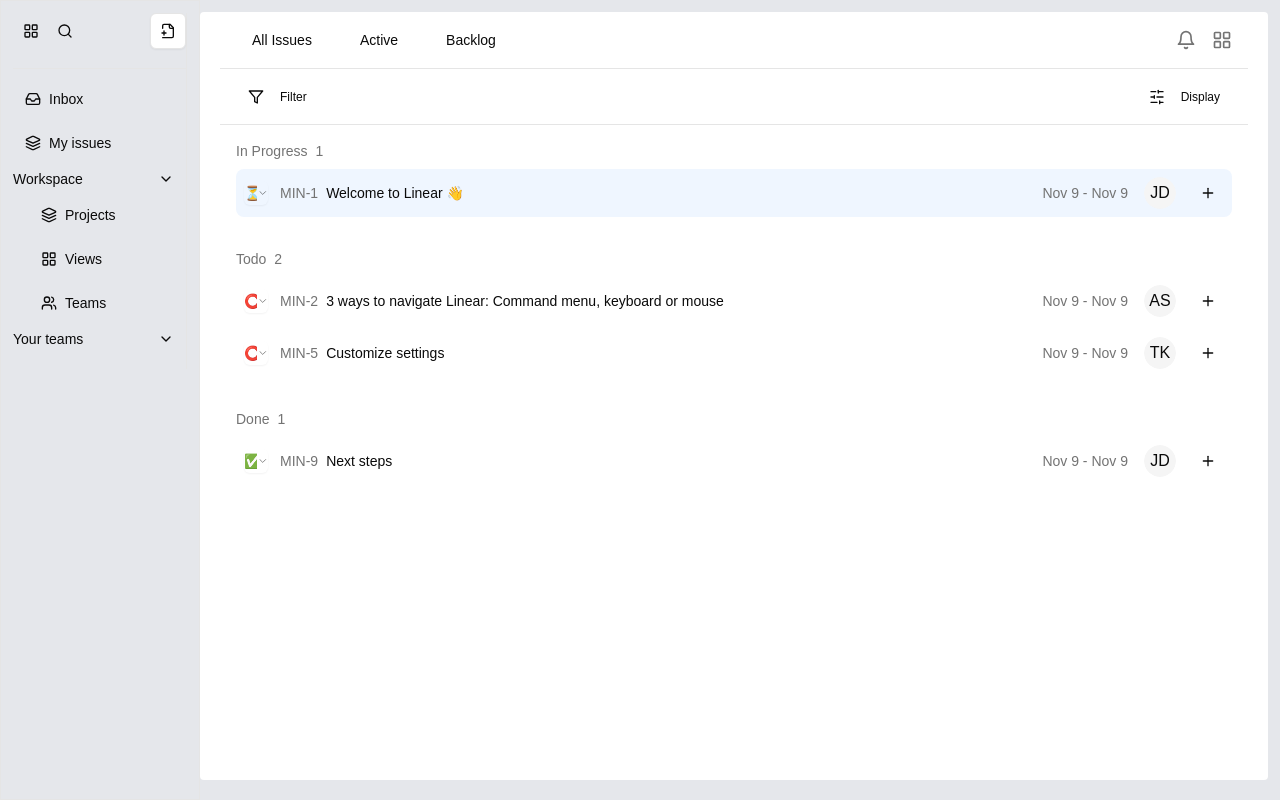
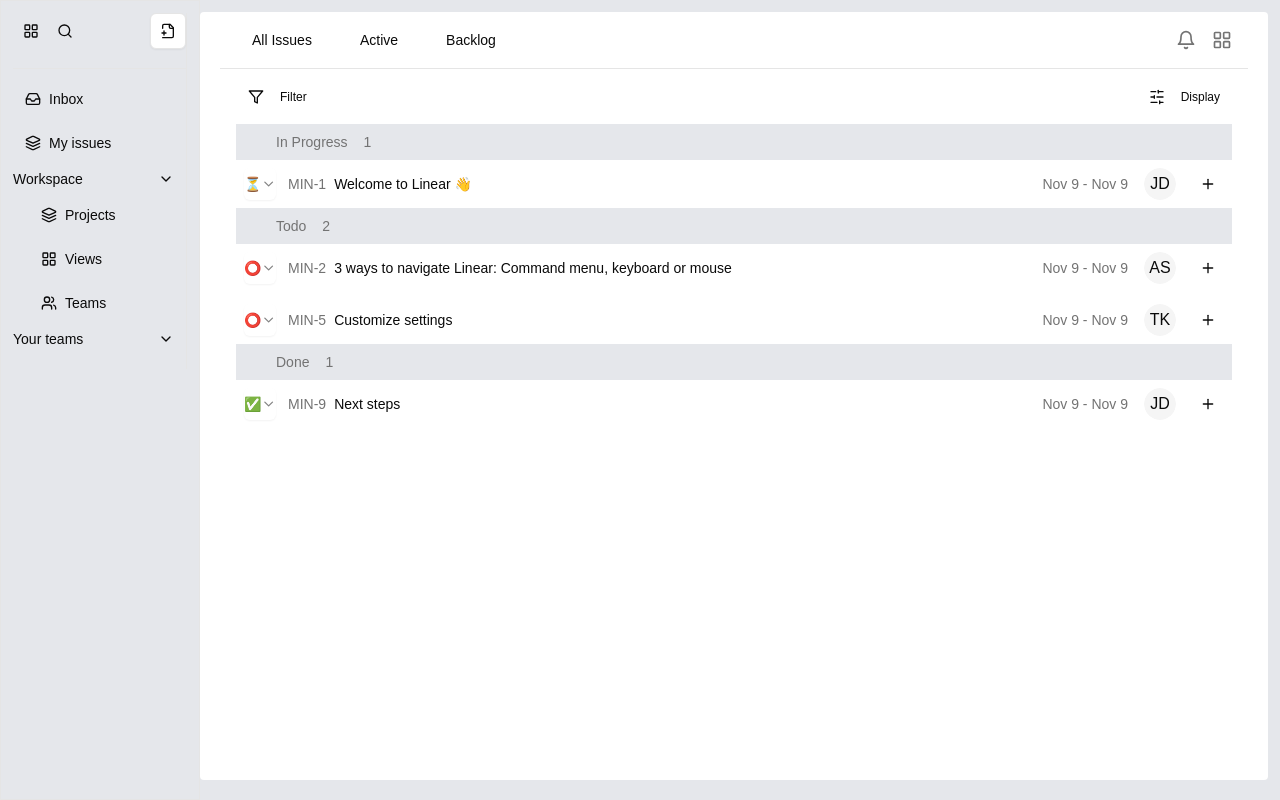
Before and after one commit to daidtech/fe_mini_tasks, a Next.js app: page /my-issues in a window 1280 px wide. Built offline with nearby package versions, Linux system fonts and the light colour scheme.

Commit message:
improve layout list issues

```diff
--- a/components/tasks/task_list.tsx
+++ b/components/tasks/task_list.tsx
@@ -12,10 +12,10 @@
       if (filteredTasks.length === 0) return null;
 
       return (
-        <div key={status} className="py-4">
-          <div className="flex items-center text-sm text-muted-foreground mb-2">
-            <span className="font-medium capitalize">{status.replace('-', ' ')}</span>
-            <span className="ml-2">{filteredTasks.length}</span>
+        <div key={status}>
+            <div className="flex items-center text-sm text-muted-foreground bg-gray-200 mx-[-36] px-8 py-1">
+            <span className="font-medium capitalize px-2 py-1 rounded">{status.replace('-', ' ')}</span>
+            <span className="font-medium ml-2">{filteredTasks.length}</span>
           </div>
           <div className="space-y-1">
             {filteredTasks.map((task) => (
--- a/components/tasks/tasks_list_header.tsx
+++ b/components/tasks/tasks_list_header.tsx
@@ -11,7 +11,7 @@
 
 export default function TasksListHeader({ setActiveFilter }: { setActiveFilter: (filter: string) => void }) {
   return (
-    <header className="border-b">
+    <header>
       <div className="flex items-center px-4 h-14">
         <nav className="flex items-center space-x-4">
           <Button variant="ghost" className="text-sm font-medium">
--- a/components/tasks/tasks_list_item.tsx
+++ b/components/tasks/tasks_list_item.tsx
@@ -26,12 +26,10 @@
   return (
     <div
       key={task.id}
-      className={`flex items-center p-2 rounded-lg group cursor-pointer ${
-        task.status === "in-progress" ? "bg-blue-50 hover:bg-blue-100" : "hover:bg-muted"
-      }`}
+      className={`flex items-center p-2 rounded-lg group cursor-pointer`}
     >
       <Select defaultValue={task.status}>
-        <SelectTrigger className="w-6 h-6 border-0 p-0 mr-3">
+        <SelectTrigger className="w-8 h-8 border-0 p-0 mr-3">
           <SelectValue>
             {task.status === "in-progress" ? "⏳" : task.status === "done" ? "✅" : "⭕"}
           </SelectValue>
```
